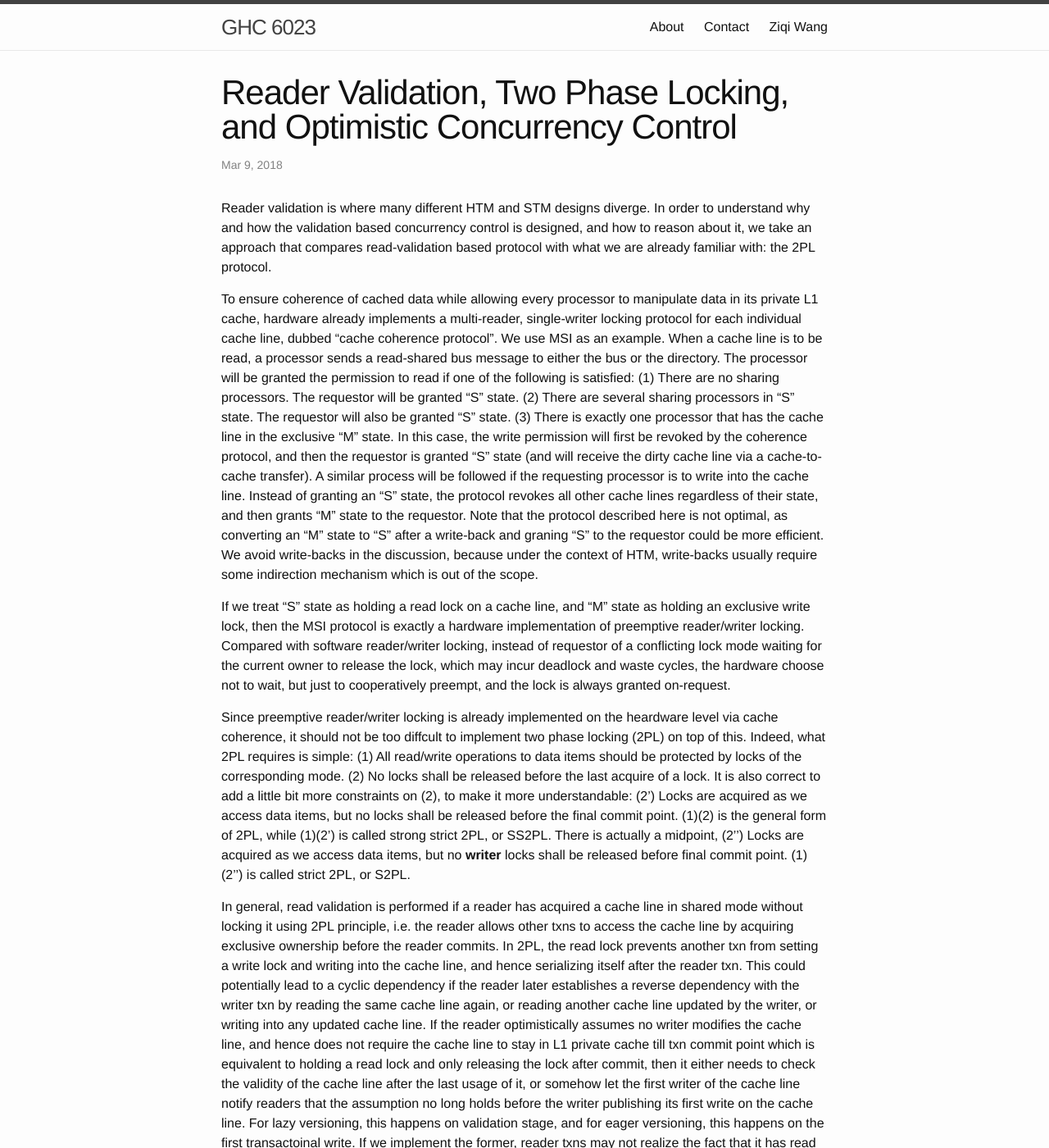
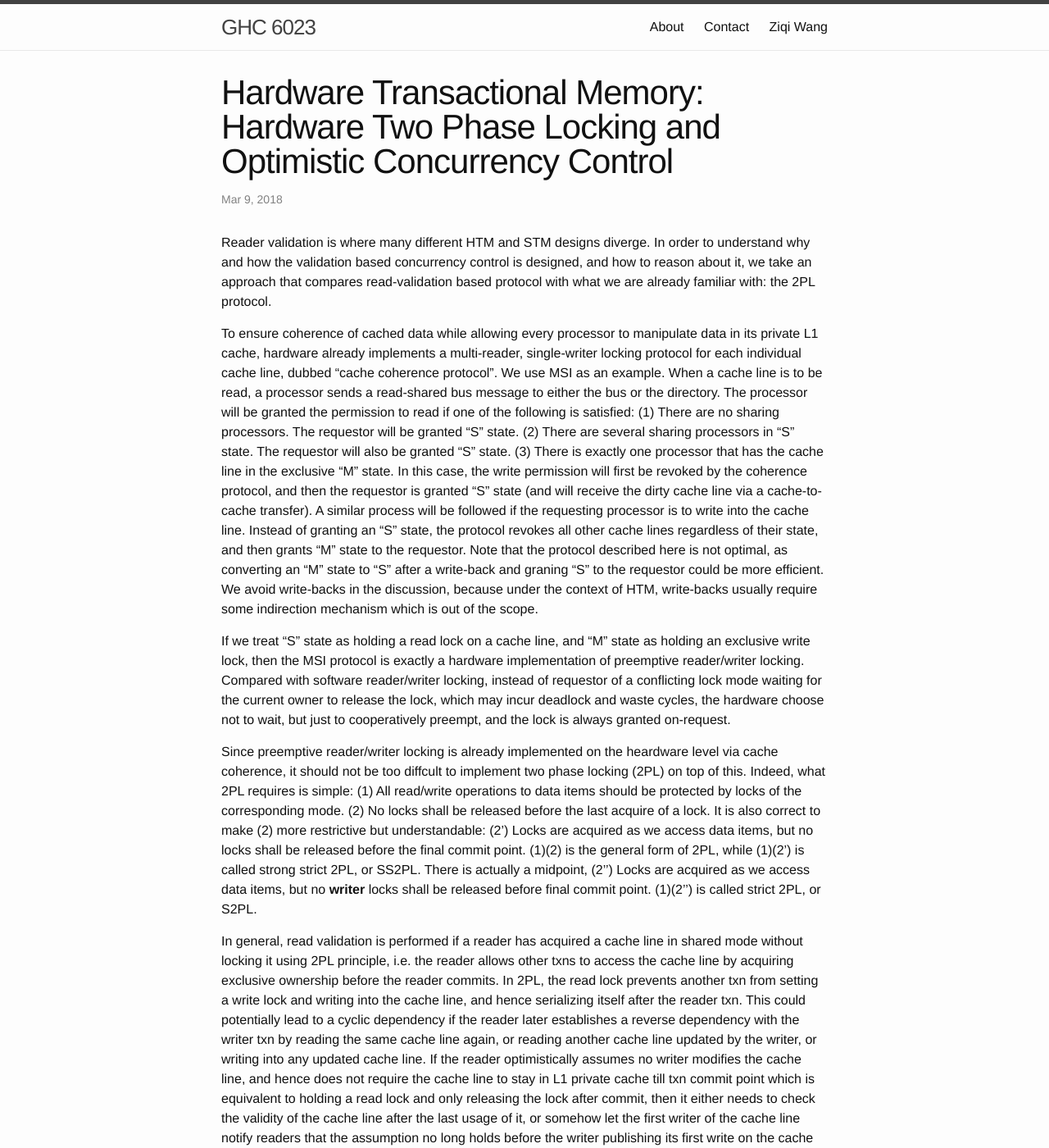
Before and after one commit to wangziqi2013/wangziqi2013.github.io, a Jekyll site: the page built from _posts/2018-03-18-HTM-Hardware-2PL-and-OCC.markdown, in a window 1280 px wide and 1400 px high. Shown: the whole window at 82% size. Built offline with Jekyll 4.4.1, drawn with Linux system fonts in a browser that asks for light colours.

Commit message:
Rename file

```diff
--- a/_posts/2018-03-18-Reader-Validation-and-2PL-and-OCC.markdown
+++ b/_posts/2018-03-18-HTM-Hardware-2PL-and-OCC.markdown
@@ -1,6 +1,6 @@
 ---
 layout: post
-title:  "Reader Validation, Two Phase Locking, and Optimistic Concurrency Control"
+title:  "Hardware Transactional Memory: Hardware Two Phase Locking and Optimistic Concurrency Control"
 date:   2018-03-09 03:32:00 -0500
 ---
 
@@ -29,7 +29,7 @@ waste cycles, the hardware choose not to wait, but just to cooperatively preempt
 Since preemptive reader/writer locking is already implemented on the heardware level via cache coherence, it should not be too
 diffcult to implement two phase locking (2PL) on top of this. Indeed, what 2PL requires is simple: (1) All read/write operations
 to data items should be protected by locks of the corresponding mode. (2) No locks shall be released before the last acquire of
-a lock. It is also correct to add a little bit more constraints on (2), to make it more understandable: (2') Locks are acquired
+a lock. It is also correct to make (2) more restrictive but understandable: (2') Locks are acquired
 as we access data items, but no locks shall be released before the final commit point. (1)(2) is the general form of 2PL, while
 (1)(2') is called strong strict 2PL, or SS2PL. There is actually a midpoint, (2'') Locks are acquired as we access
 data items, but no **writer** locks shall be released before final commit point. (1)(2'') is called strict 2PL, or S2PL.
```
